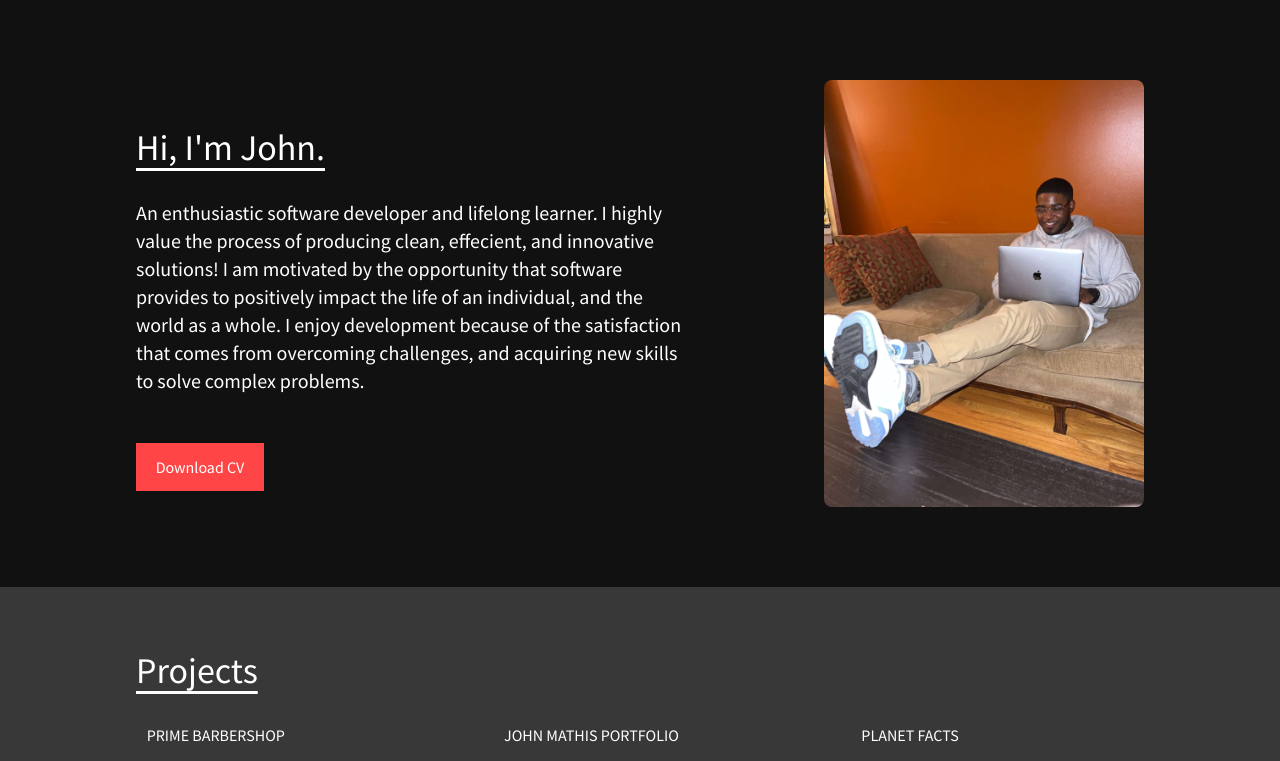
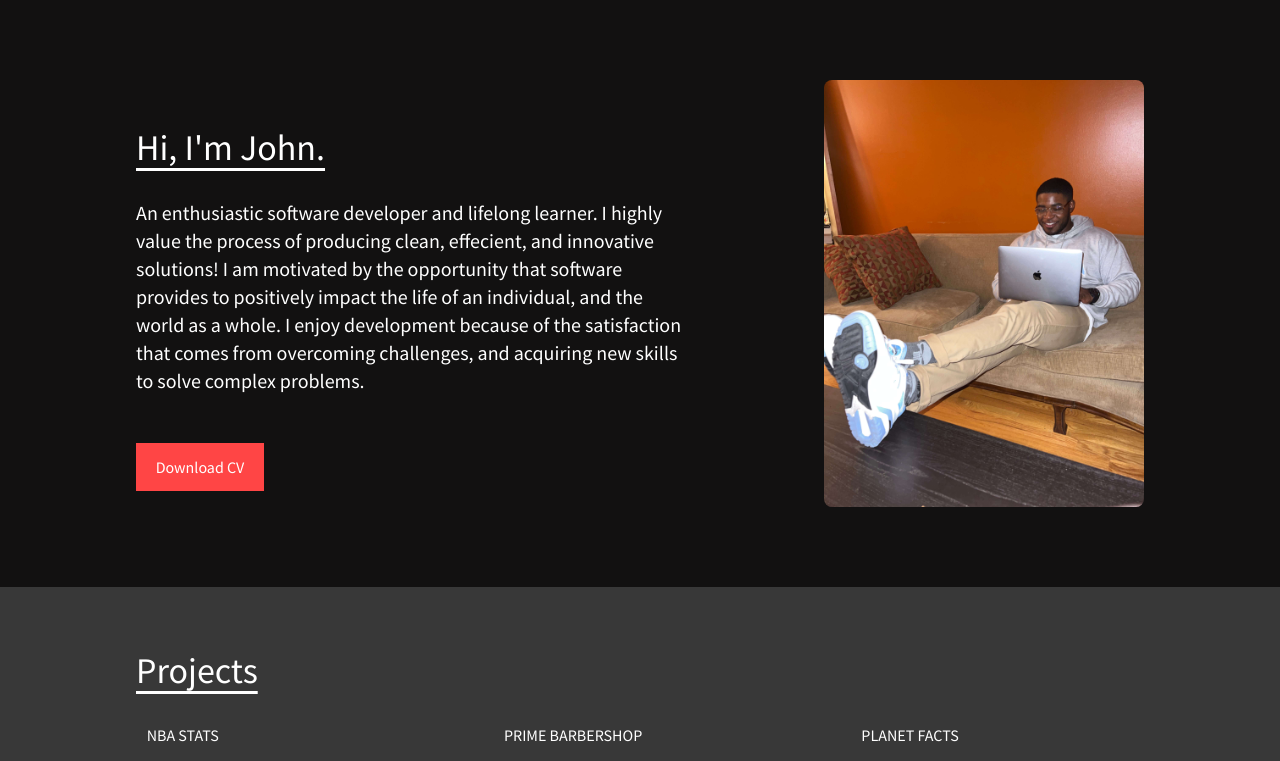
Before and after one commit to john-mathis/portfolio, a React (Create React App) app: page / in a window 1280 px wide. Shown: the top 761 px of the page. Built offline with nearby package versions, Linux system fonts and the light colour scheme.

Commit message:
edited projects component

```diff
--- a/src/Components/ProjectData/ProjectData.js
+++ b/src/Components/ProjectData/ProjectData.js
@@ -1,5 +1,5 @@
 import Planets from "..//..//assets/planets-project.png";
-import Portfolio from "..//..//assets/portfolio-project.png";
+import NBA from "..//..//assets/nba-project.png";
 import Barbershop from "..//..//assets/barbershop-project.jpg";
 
 // name: "React Dev Portfolio",
@@ -19,19 +19,18 @@ import Barbershop from "..//..//assets/barbershop-project.jpg";
 
 export const ProjectData = [
   {
+    name: "NBA STATS ",
+    github: "https://github.com/john-mathis/portfolio",
+    live: "https://john-mathis.github.io/portfolio/",
+    img: NBA,
+    description: "Created with MongoDB, Express, ReactJS, and NodeJS. ",
+  },
+  {
     name: "Prime Barbershop ",
     github: "https://github.com/john-mathis/Barbershop",
     live: "https://barbershop-omega.vercel.app/",
     img: Barbershop,
-    description:
-      "Created using Next.js, TypeScript, and TailwindCSS. Freelance project done for a local barber.",
-  },
-  {
-    name: "John Mathis Portfolio ",
-    github: "https://github.com/john-mathis/portfolio",
-    live: "https://john-mathis.github.io/portfolio/",
-    img: Portfolio,
-    description: "Created with ReactJS and TailwindCSS ",
+    description: "Created using Next.js, TypeScript, and TailwindCSS.",
   },
 
   {
```
Also changed, not shown: src/assets/nba-project.png (added), 1 other file (tests, documents, lock files or other folders).
